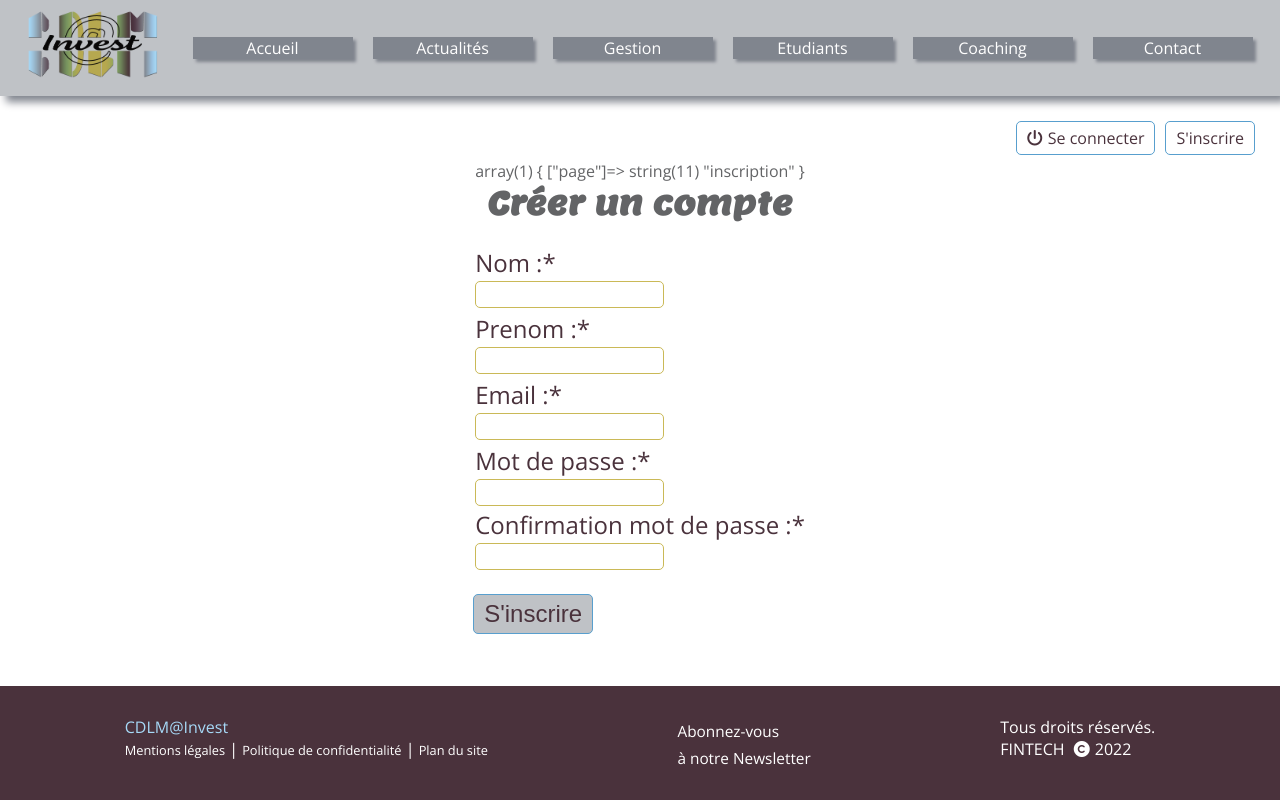
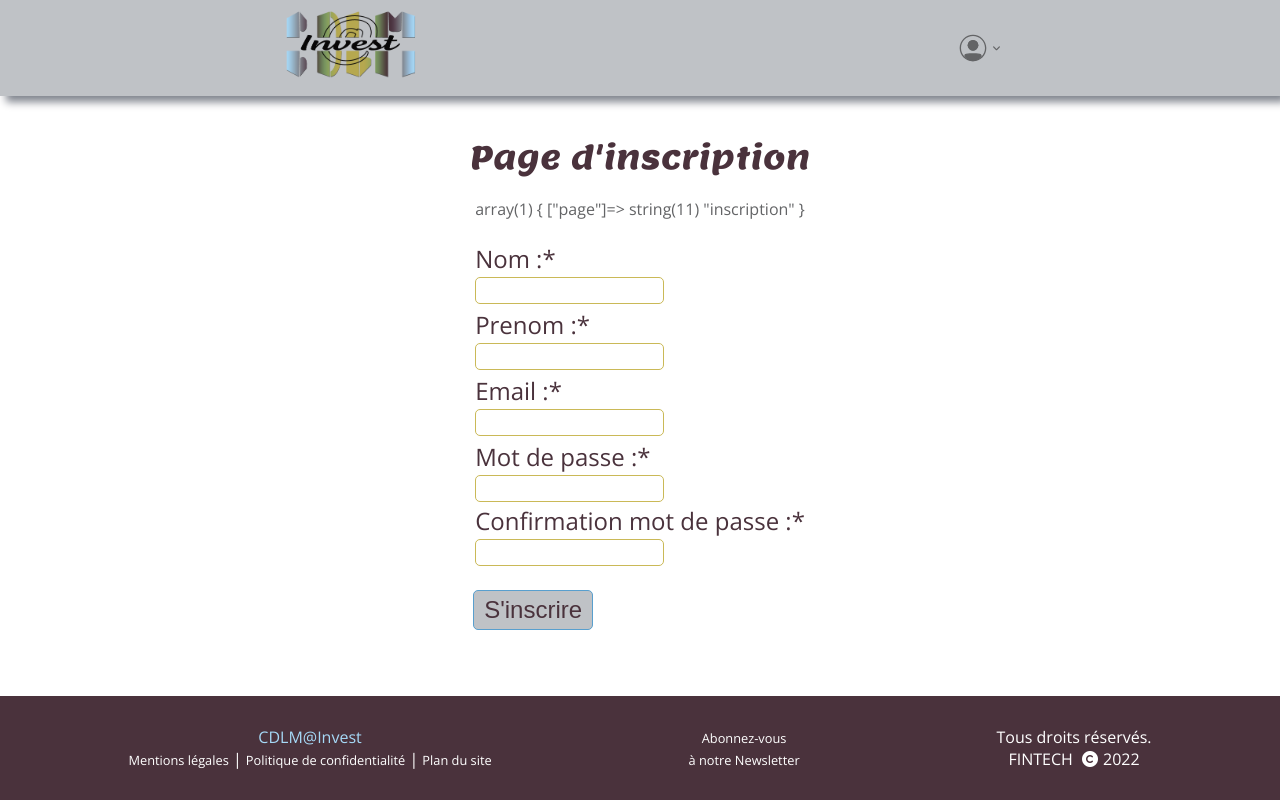
Before and after one commit to LaurentCoding/cdlm-invest, a PHP site: page /index.php?page=inscription in a window 1280 px wide. Run offline with PHP 8.4, Linux system fonts and the light colour scheme; some libraries are stand-ins or nearby versions.

Commit message:
Update Style + navabar

```diff
--- a/controllers/utilisateur/user.controller.php
+++ b/controllers/utilisateur/user.controller.php
@@ -25,7 +25,7 @@ class UtilisateurController extends MainController{
     public function afficherAccueil()
     {
         $data_page = [
-            "page_titre"    => "Page d'accueil",
+            "page_titre"    => "Venez Calculer votre futur investissement sans vous tromper",
             "view"          => "./views/utilisateur/accueil.view.php",
             "template"      => "./views/commun/template.php"
         ];
--- a/public/css/default.css
+++ b/public/css/default.css
@@ -4,7 +4,11 @@
 * {
   margin: 0;
   padding: 0;
-  -webkit-box-sizing: border-box;
+  border: 0;
+  box-sizing: border-box;
+  font-weight: normal;
+  font-style: normal;
+  text-decoration: none;
   box-sizing: border-box;
 }
 
@@ -25,12 +29,7 @@ a {
 }
 
 h1 {
-  font-family: 'Lemon', cursive;
-}
-
-.form_name {
-  margin-top: 20px;
-  font-size: 1.5rem;
+  font-family: "Lemon", cursive;
   color: #4a323c;
 }
 
@@ -209,69 +202,52 @@ h1 {
 }
 
 .d_flex {
-  display: -webkit-box;
-  display: -ms-flexbox;
   display: flex;
 }
 
 .flex_row_nowrap {
-  -webkit-box-orient: horizontal;
-  -webkit-box-direction: normal;
-      -ms-flex-flow: row nowrap;
-          flex-flow: row nowrap;
+  flex-direction: row;
+  flex-wrap: nowrap;
+}
+
+.flex_row_wrap {
+  flex-direction: row;
+  flex-wrap: wrap;
 }
 
 .flex_column {
-  -webkit-box-orient: vertical;
-  -webkit-box-direction: normal;
-      -ms-flex-direction: column;
   flex-direction: column;
 }
 
 .align_items_center {
-  -webkit-box-align: center;
-      -ms-flex-align: center;
   align-items: center;
 }
 
 .align_items_end {
-  -webkit-box-align: end;
-      -ms-flex-align: end;
   align-items: flex-end;
 }
 
 .justify_content_start {
-  -webkit-box-pack: start;
-      -ms-flex-pack: start;
   justify-content: flex-start;
 }
 
 .justify_content_center {
-  -webkit-box-pack: center;
-      -ms-flex-pack: center;
   justify-content: center;
 }
 
 .justify_content_between {
-  -webkit-box-pack: justify;
-      -ms-flex-pack: justify;
   justify-content: space-between;
 }
 
 .justify_content_around {
-  -ms-flex-pack: distribute;
   justify-content: space-around;
 }
 
 .justify_content_end {
-  -webkit-box-pack: end;
-      -ms-flex-pack: end;
   justify-content: flex-end;
 }
 
 .flex_fill {
-  -webkit-box-flex: 1;
-      -ms-flex: 1;
   flex: 1;
 }
 
@@ -341,6 +315,17 @@ h1 {
   font-size: 1.5rem;
 }
 
+.btn_profil {
+  background: white;
+  color: #4a323c;
+  padding: 10px;
+  border-radius: 5px;
+  text-align: center;
+}
+.btn_profil:hover {
+  background: #eee;
+}
+
 .d1 {
   background: red;
 }
@@ -358,60 +343,42 @@ h1 {
 }
 
 header {
-  top: 0;
-  left: 0;
-  width: 100%;
+  width: 100VW;
   height: 6rem;
   background-color: rgba(128, 133, 142, 0.5);
   padding: 10px;
-  -webkit-box-shadow: 6px 6px 8px #80858e;
   box-shadow: 6px 6px 8px #80858e;
   z-index: 10;
 }
 
 .home {
-  display: -webkit-box;
-  display: -ms-flexbox;
   display: flex;
-  -webkit-box-align: center;
-      -ms-flex-align: center;
   align-items: center;
 }
 
-.menu_accordeon {
+.menu .accordeon {
   padding: 0;
   margin: 0;
   text-align: center;
   width: 180px;
   /* On applique les mêmes propriétés que le premier UL */
 }
-
-.menu_accordeon ul {
-  display: -webkit-box;
-  display: -ms-flexbox;
+.menu .accordeon ul {
   display: flex;
-  -webkit-box-orient: vertical;
-  -webkit-box-direction: normal;
-      -ms-flex-direction: column;
   flex-direction: column;
   text-align: center;
 }
-
-.menu_accordeon li {
+.menu .accordeon li {
   background-color: #80858e;
-  -webkit-box-shadow: 3px 3px 3px #80858e;
   box-shadow: 3px 3px 3px #80858e;
 }
-
-.menu_accordeon li a {
+.menu .accordeon li a {
   color: white;
 }
-
-.menu_accordeon li li {
+.menu .accordeon li li {
   max-height: 0;
   overflow: hidden;
-  -webkit-transition: all .5s;
-  transition: all .5s;
+  transition: all 0.5s;
   border-radius: 0;
   background-color: #80858e;
   border: none;
@@ -422,24 +389,24 @@ header {
   font-size: 1em;
 }
 
-.menu_accordeon li:hover {
+.menu .accordeon li:hover {
   background-color: rgba(128, 133, 142, 0.5);
 }
 
-.menu_accordeon li:hover li a {
+.menu .accordeon li:hover li a {
   font-size: 1em;
 }
 
-.menu-accordeon li li:hover {
+.menu .accordeon li li:hover {
   background-color: rgba(128, 133, 142, 0.5);
 }
 
-.menu_accordeon ul li:last-child {
+.menu .accordeon ul li:last-child {
   border-radius: 0 0 6px 6px;
   border: none;
 }
 
-.menu_accordeon li:hover li {
+.menu .accordeon li:hover li {
   max-height: 15em;
 }
 
@@ -483,17 +429,23 @@ header {
     font-size: 2rem;
     width: 80%;
   }
+
   form input {
     background-color: rgba(128, 133, 142, 0.5);
     border: none;
     height: 50px;
     width: 100%;
   }
+
   button {
     margin-left: 50%;
-    -webkit-transform: translateX(-50%);
     transform: translateX(-50%);
   }
+}
+.form_name {
+  margin-top: 20px;
+  font-size: 1.5rem;
+  color: #4a323c;
 }
 
 @media screen and (max-width: 576px) {
@@ -603,23 +553,33 @@ input {
   text-align: center;
 }
 
+#profil {
+  position: relative;
+}
+
+#profil:hover #subProfil {
+  transform: scale(1, 1);
+}
+
+#subProfil {
+  font-size: 0.7em;
+  display: flex;
+  position: absolute;
+  max-width: 15%;
+  border-radius: 5px;
+  min-width: 150px;
+  border: 1px solid #4a323c;
+  padding: 5px;
+  background: white;
+  right: 0px;
+  transition: all 0.2s;
+  transform: scale(0, 0);
+}
+
 #img_404 {
   max-width: 300px;
 }
 
 #header_logo {
   max-width: 150px;
-}
-
-#avatar_sidebar {
-  -webkit-box-shadow: -1px 3px 19px 4px #eee;
-          box-shadow: -1px 3px 19px 4px #eee;
-  border: 1px solid #eee;
-}
-
-#content {
-  overflow: hidden;
-  -webkit-box-shadow: 1px 1px 6px black;
-          box-shadow: 1px 1px 6px black;
-}
-/*# sourceMappingURL=default.css.map */
+}/*# sourceMappingURL=default.css.map */
--- a/public/css/default.sass
+++ b/public/css/default.sass
@@ -14,8 +14,6 @@
 @import import/_debug
 // style sidebar
 @import import/_sidebar
-//style accueil
-@import import/_accueil
 //Style inscription
 @import form/_inscription
 //Style connexion
@@ -34,21 +32,12 @@
 @import import/_alert
 // input
 @import import/_input
+// profil
+@import import/_profil
+
 // 404
 #img_404
     max-width: 300px
 // header
 #header_logo
     max-width: 150px
-
-
-
-
-#avatar_sidebar
-    box-shadow: -1px 3px 19px 4px $color_gray
-    border: 1px solid $color_gray
-
-// content
-#content
-    overflow: hidden
-    box-shadow: 1px 1px 6px $color_dark
--- a/public/css/form/_inscription.sass
+++ b/public/css/form/_inscription.sass
@@ -19,3 +19,8 @@
     button
         margin-left: 50%
         transform: translateX(-50%)
+
+.form_name
+    margin-top: 20px
+    font-size: 1.5rem
+    color: $color_marron
--- a/public/css/import/_accueil.sass
+++ /dev/null
@@ -1,17 +0,0 @@
-.accueil
-    margin-top: 150px
-    width: 80%
-    margin-left: 10%
-
-    &_titre
-      width: 70%
-      margin-left: 10%
-      color: $color_marron
-      font-size: 2.5rem
-
-    &_para
-      margin-top: 150px
-      width: 85%
-      color: $color_green
-      font-size: 1.5rem
-      text-align: justify
--- a/public/css/import/_btn.sass
+++ b/public/css/import/_btn.sass
@@ -29,7 +29,7 @@
 .btn_danger
     background: $danger
 
-.btn_connexion,
+.btn_connexion
     background: $color_white
     color: $color_marron
 
@@ -38,3 +38,12 @@
     background-color: $color_grisc
     color: $color_marron
     font-size: 1.5rem
+
+.btn_profil
+    background: $color_white
+    color: $color_marron
+    padding: 10px
+    border-radius: 5px
+    text-align: center
+    &:hover
+        background: #eee
--- a/public/css/import/_flex_m_p.sass
+++ b/public/css/import/_flex_m_p.sass
@@ -55,9 +55,11 @@
 .d_flex
     display: flex
 .flex_row_nowrap
-    flex-flow: row nowrap
+    flex-direction: row
+    flex-wrap: nowrap
 .flex_row_wrap
-    flex-flow:row wrap
+    flex-direction: row
+    flex-wrap: wrap
 .flex_column
     flex-direction: column
 .align_items_center
--- /dev/null
+++ b/public/css/import/_profil.sass
@@ -0,0 +1,20 @@
+#profil
+    position: relative
+
+#profil:hover #subProfil
+    transform: scale(1,1)
+
+
+#subProfil
+    font-size: 0.7em
+    display: flex
+    position: absolute
+    max-width: 15%
+    border-radius: 5px
+    min-width: 150px
+    border: 1px solid $color_marron
+    padding: 5px
+    background: $color_white
+    right: 0px
+    transition: all .2s
+    transform: scale(0,0)
--- a/public/css/import/_reset.sass
+++ b/public/css/import/_reset.sass
@@ -1,14 +1,17 @@
 
 // import police
 @import url('https://fonts.googleapis.com/css2?family=Open+Sans:wght@400;600;700&display=swap')
-@import url('https://fonts.googleapis.com/css2?family=Lemon&family=Roboto:wght@300;400;500;700&display=swap');
-
-
+@import url('https://fonts.googleapis.com/css2?family=Lemon&family=Roboto:wght@300;400;500;700&display=swap')
 
 // reset css
 *
     margin: 0
     padding: 0
+    border: 0
+    box-sizing: border-box
+    font-weight: normal
+    font-style: normal
+    text-decoration: none
     box-sizing: border-box
 body
     min-height: 100vh
@@ -24,8 +27,4 @@ a
 
 h1
     font-family: 'Lemon', cursive
-
-.form_name
-    margin-top: 20px
-    font-size: 1.5rem
     color: $color_marron
--- a/public/css/import/_sidebar.sass
+++ b/public/css/import/_sidebar.sass
@@ -2,9 +2,9 @@
 
 header
 
-  top: 0
-  left: 0
-  width: 100%
+  // top: 0
+  // left: 0
+  width: 100VW
   height: 6rem
   background-color: $color_grisc
   padding: 10px
@@ -17,7 +17,7 @@ header
 
 .menu
 
-  &_accordeon
+  .accordeon
     padding: 0
     margin: 0
     text-align: center
@@ -52,32 +52,32 @@ header
           font-size: 1em
 
 .menu
-  &_accordeon
+  .accordeon
     li:hover
       background-color: $color_grisc
 
 .menu
-  &_accordeon
+  .accordeon
     li:hover
       li
         a
           font-size: 1em
 
 .menu
-  &-accordeon
+  .accordeon
     li
       li:hover
         background-color: $color_grisc
 
 .menu
-  &_accordeon
+  .accordeon
     ul
       li:last-child
         border-radius: 0 0 6px 6px
         border: none
 
 .menu
-  &_accordeon
+  .accordeon
     li:hover
       li
         max-height: 15em
@@ -87,5 +87,5 @@ header
 @media screen and (max-width: $small)
     .header
       height: 80px
-    &_logo
+    .logo
         width: 100px
--- a/views/commun/footer.php
+++ b/views/commun/footer.php
@@ -1,17 +1,16 @@
-<footer class=" footer">
-    <div class="d_flex justify_content_around  p_30">
-        <div>
-        <p class="footer_logo">CDLM@Invest</p>
-        <a  href="#">Mentions légales</a> | <a href="#">Politique de confidentialité</a> | <a href="#">Plan du site</a>
-        </div>
-        <div class="newsletter">
-            <a href="#">Abonnez-vous <br/>à notre Newsletter</a>
-        </div>
-        <div >
+<footer  class="d_flex justify_content_around  p_30">
+    <div>
+        <p class="footer_logo text_center">CDLM@Invest</p>
+        <a  href="<?= URL ?>">Mentions légales</a> | <a href="<?= URL ?>">Politique de confidentialité</a> | <a href="<?= URL ?>">Plan du site</a>
+    </div>
+    <div class="text_center">
+        <a href="<?= URL ?>">Abonnez-vous <br/>à notre Newsletter</a>
+    </div>
+    <div class="text_center">
         <p>Tous droits réservés.</p>
         <span class="mr_5">FINTECH</span> <i class="fa-solid fa-copyright mr_5"></i><span>2022</span>
-        </div>
     </div>
+
 </footer>
 
 <!-- ajout de page js spécifique aved le mainController -->
--- a/views/commun/header.php
+++ b/views/commun/header.php
@@ -3,7 +3,7 @@
         <a class="home_logo" href="<?= URL ?>accueil"><img src="<?= URL ?>public/img/cdlm.png" alt="logo" id="header_logo" class="header_logo"></a>
     </div>
 
-    <div class="home">
+    <!-- <div class="home">
         <nav class="Menu">
             <ul class="menu_accordeon">
                 <li class="m_10"><a href="<?= URL ?>accueil">Accueil</a>
@@ -66,16 +66,30 @@
                 <li class="m_10"><a href="<?= URL ?>contact">Contact</a>
                 </li>
             </ul>
-        </nav>
+        </nav> -->
+
+        <div id="profil">
+        <?php if(!is_connected()) { ?>
+            <div class="d_flex justify_content_center align_items_center">
+                <svg xmlns="http://www.w3.org/2000/svg" xmlns:xlink="http://www.w3.org/1999/xlink" aria-hidden="true" role="img" class="iconify iconify--healthicons" width="32" height="32" preserveAspectRatio="xMidYMid meet" viewBox="0 0 48 48"><g fill="currentColor"><path fill-rule="evenodd" d="M24 42c9.941 0 18-8.059 18-18S33.941 6 24 6S6 14.059 6 24s8.059 18 18 18Zm0 2c11.046 0 20-8.954 20-20S35.046 4 24 4S4 12.954 4 24s8.954 20 20 20Z" clip-rule="evenodd"></path><path d="M12 35.63c0-1.033.772-1.906 1.8-2.02c7.715-.854 12.72-.777 20.418.019a1.99 1.99 0 0 1 1.108 3.472c-9.085 7.919-14.277 7.81-22.686.008c-.41-.38-.64-.92-.64-1.478Z"></path><path fill-rule="evenodd" d="M34.115 34.623c-7.637-.79-12.57-.864-20.206-.019A1.028 1.028 0 0 0 13 35.631c0 .286.119.557.32.745c4.168 3.866 7.326 5.613 10.413 5.624c3.098.011 6.426-1.722 10.936-5.652a.99.99 0 0 0-.554-1.724ZM13.69 32.616c7.796-.863 12.874-.785 20.632.018a2.99 2.99 0 0 1 1.662 5.221c-4.575 3.988-8.385 6.16-12.257 6.145c-3.883-.014-7.525-2.223-11.766-6.158A3.018 3.018 0 0 1 11 35.63a3.028 3.028 0 0 1 2.69-3.015Z" clip-rule="evenodd"></path><path d="M32 20a8 8 0 1 1-16 0a8 8 0 0 1 16 0Z"></path><path fill-rule="evenodd" d="M24 26a6 6 0 1 0 0-12a6 6 0 0 0 0 12Zm0 2a8 8 0 1 0 0-16a8 8 0 0 0 0 16Z" clip-rule="evenodd"></path></g></svg>
+                <svg xmlns="http://www.w3.org/2000/svg" xmlns:xlink="http://www.w3.org/1999/xlink" aria-hidden="true" role="img" class="iconify iconify--material-symbols" width="15" height="15" preserveAspectRatio="xMidYMid meet" viewBox="0 0 24 24"><path fill="currentColor" d="M12 14.975q-.2 0-.387-.075q-.188-.075-.313-.2l-4.6-4.6q-.275-.275-.275-.7q0-.425.275-.7q.275-.275.7-.275q.425 0 .7.275l3.9 3.9l3.9-3.9q.275-.275.7-.275q.425 0 .7.275q.275.275.275.7q0 .425-.275.7l-4.6 4.6q-.15.15-.325.212q-.175.063-.375.063Z"></path></svg>
+            </div>
+               <?php }else{ ?>
+            <img src="<?= URL.$_SESSION['avatar'] ?>" alt="Profil_<?= $_SESSION['avatar'] ?>">
+        <?php } ?>
+        <div class="d_flex flex_column" id="subProfil">
+        <?php if (!is_connected()) { ?>
+            <a href="<?= URL ?>connexion" class="btn_profil m_5"><i class="fa-solid fa-power-off mr_5"></i>Se connecter</a>
+            <a href="<?= URL ?>inscription" class="btn_profil m_5">S'inscrire</a>
+        <?php } else { ?>
+            <a href="<?= URL ?>user/profil" class="btn_profil m_5">Profils</a>
+            <a href="<?= URL ?>user/projet" class="btn_profil m_5">Projets</a>
+            <a href="<?= URL ?>logout" class="btn_profil m_5">
+                <svg xmlns="http://www.w3.org/2000/svg" xmlns:xlink="http://www.w3.org/1999/xlink" aria-hidden="true" role="img" class="iconify iconify--material-symbols" width="32" height="32" preserveAspectRatio="xMidYMid meet" viewBox="0 0 24 24"><path fill="currentColor" d="M3 13v-2h8.65L9.1 8.45L10.5 7l5 5l-5 5l-1.4-1.45L11.65 13Zm2 2v4h14V5H5v4H3V5q0-.825.587-1.413Q4.175 3 5 3h14q.825 0 1.413.587Q21 4.175 21 5v14q0 .825-.587 1.413Q19.825 21 19 21H5q-.825 0-1.413-.587Q3 19.825 3 19v-4Z"></path></svg>
+                Déconnexion
+                </a>
+         <?php } ?>
+        </div>
+    </div>
     </div>
 </header>
-
-<div class="d_flex container justify_content_end align_items_end">
-    <?php if (!is_connected()) { ?>
-        <a href="<?= URL ?>connexion" class="btn btn_connexion m_5"><i class="fa-solid fa-power-off mr_5"></i>Se connecter</a>
-        <a href="<?= URL ?>inscription" class="btn btn_connexion m_5">S'inscrire</a>
-    <?php } else { ?>
-        <a href="<?= URL ?>user/projet" class="btn btn_connexion m_5">Projets</a>
-        <a href="<?= URL ?>logout" class="btn btn_connexion m_5">Déconnexion</a>
-    <?php } ?>
-</div>
--- a/views/commun/template.php
+++ b/views/commun/template.php
@@ -6,17 +6,14 @@
 
 <!-- mise en place du body -->
 
-<body class="d_flex flex_fill">
+<body class="d_flex flex_fill flex_column">
+    <?php require "./views/commun/header.php" ?>
 
-    <div class="d_flex flex_column w_100">
-        <?php require "./views/commun/header.php" ?>
-        <!-- page sidebar + content -->
     <div class="d_flex flex_fill justify_content_start container">
         <!-- partie contenu de la page -->
         <div class="d_flex flex_column flex_fill align_items_center">
-            <!-- <?php if(isset($page_titre)){ echo "<h1 class='mb_5 mt_5'>".$page_titre."</h1>"; } ?> -->
+        <?php if(isset($page_titre)){ echo "<h1 class='my_20'>".$page_titre."</h1>"; } ?>
         <?php
-
         var_dump($_SESSION);
         if (!empty($_SESSION['alert'])) {
             foreach ($_SESSION['alert'] as $alert) {
@@ -31,9 +28,10 @@
             <?= $page_content ?>
         </div>
     </div>
-        <!-- appelle du footer -->
+
     <?php require "./views/commun/footer.php" ?>
-    </div>
+
+
 </body>
 
 </html>
--- a/views/utilisateur/accueil.view.php
+++ b/views/utilisateur/accueil.view.php
@@ -1,8 +1,5 @@
 
-<div class="accueil">
-    <h1 class="accueil_titre">Venez Calculer votre futur investissement sans vous tromper</h1>
-</div>
-<section class="accueil_para test_center">
+<section>
     <p>
     Notre ambition est de créer des services de qualité qui facilitent la vie des petites entreprises.
     Nous sommes une équipe dynamique, créatifs, déterminés et motivés prêt à relever les challenges et les défis qui animent notre quotidien.
--- a/views/utilisateur/connexion.view.php
+++ b/views/utilisateur/connexion.view.php
@@ -1,4 +1,3 @@
-<h1 class="connexion_titre">Connexion</h1>
 <form class="connexion_form mt_20 p_30" action="<?= URL ?>goConnexion" method="POST" class="d_flex align_items_center justify_content_center flex_column">
     <table>
         <tr>
--- a/views/utilisateur/inscription.view.php
+++ b/views/utilisateur/inscription.view.php
@@ -1,6 +1,4 @@
 <!-- affichage formulaire -->
-
-<h1 class="inscription_titre">Créer un compte</h1>
 <form class="inscription_form mt_20" method="POST" action="goInscription" class="d_flex align_items_center justify_content_center flex_column">
     <table>
         <tr>
```
Also changed, not shown: other parts of public/css/default.css (+9 -40 lines), 1 other file. Lines whose indentation alone changed are shown as unchanged.
